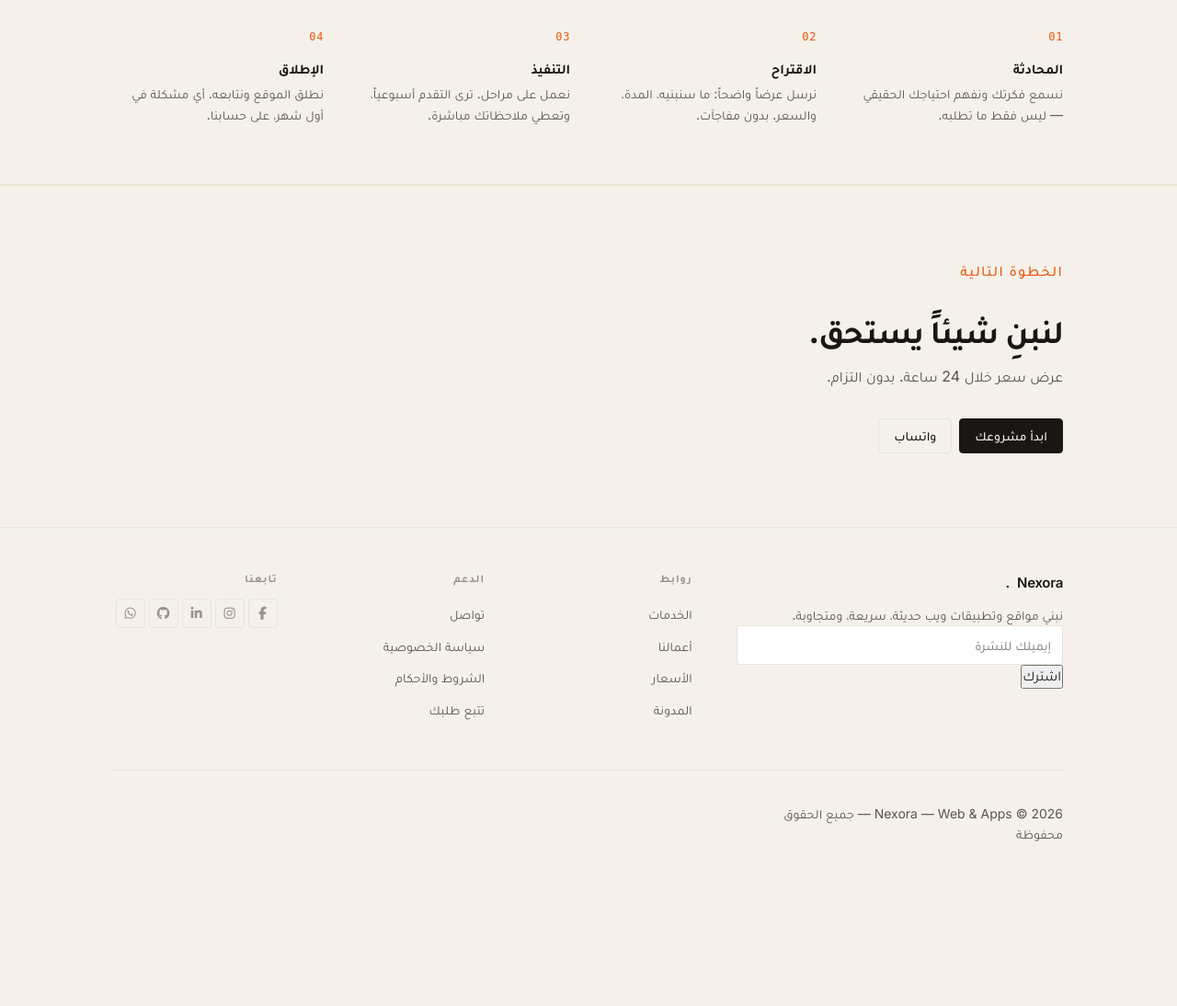
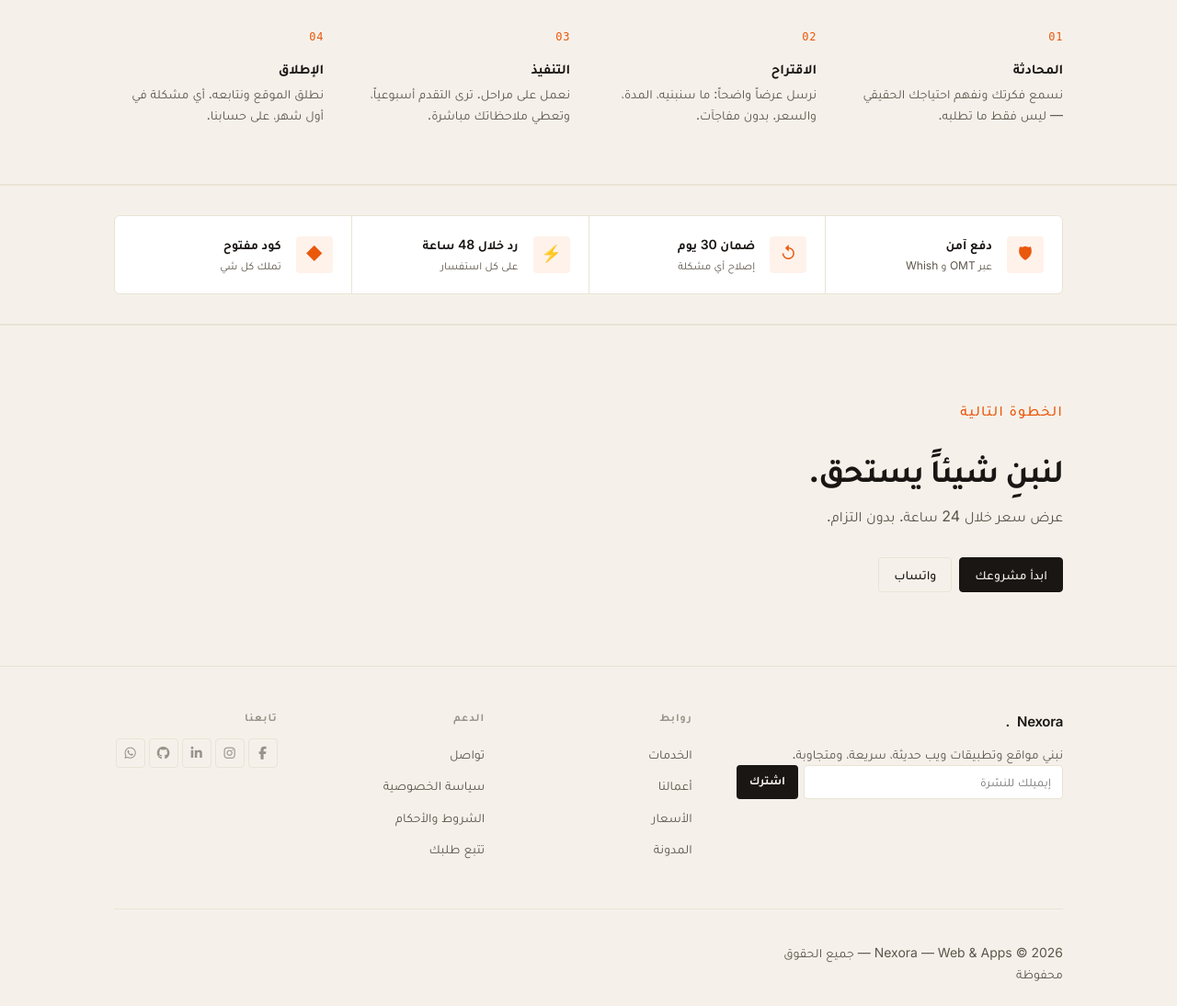
Before and after one commit to bilali822/nexora, a Django app: page / in a window 1280 px wide. Shown: the part 1107-2201 px from the top of the page at 92% size. Before the commit the page ends 2022 px from the top, so only its background shows below. Run offline with Django 5.2, Linux system fonts and the light colour scheme; data comes from the database, SQL or seed files in the repository; data that the repository does not hold is empty.

Commit message:
Phase 3: SEO, Trust badges, Newsletter, Telegram, Analytics

```diff
--- a/static/css/style.css
+++ b/static/css/style.css
@@ -2584,3 +2584,123 @@ html[data-theme="dark"] {
   .about-grid { grid-template-columns: 1fr; gap: 2.5rem; }
   .about-side { position: static; }
 }
+
+
+/* ================================================================
+   TRUST BADGES
+   ================================================================ */
+.trust-section {
+  padding: 2rem 0;
+  border-top: 1px solid var(--border);
+  border-bottom: 1px solid var(--border);
+}
+
+.trust-grid {
+  display: grid;
+  grid-template-columns: repeat(auto-fit, minmax(200px, 1fr));
+  gap: 1px;
+  background: var(--border);
+  border: 1px solid var(--border);
+  border-radius: var(--radius-md);
+  overflow: hidden;
+}
+
+.trust-item {
+  display: flex;
+  align-items: center;
+  gap: 1rem;
+  padding: 1.25rem;
+  background: var(--bg-elevated);
+}
+
+.trust-icon {
+  display: flex;
+  align-items: center;
+  justify-content: center;
+  width: 40px;
+  height: 40px;
+  border-radius: var(--radius);
+  background: color-mix(in srgb, var(--accent) 8%, transparent);
+  color: var(--accent);
+  font-size: 1.125rem;
+  flex-shrink: 0;
+}
+
+.trust-item strong {
+  display: block;
+  font-size: 0.875rem;
+  font-weight: 600;
+  color: var(--text);
+  margin-bottom: 0.125rem;
+}
+
+.trust-item span {
+  display: block;
+  font-size: 0.75rem;
+  color: var(--text-muted);
+}
+
+/* ================================================================
+   NEWSLETTER
+   ================================================================ */
+.newsletter-block {
+  margin-top: 1.5rem;
+}
+
+.newsletter-block h4 {
+  font-size: 0.75rem;
+  font-weight: 600;
+  text-transform: uppercase;
+  letter-spacing: 0.08em;
+  color: var(--text-subtle);
+  margin-bottom: 0.5rem;
+}
+
+.newsletter-block p {
+  font-size: 0.8125rem;
+  color: var(--text-muted);
+  margin-bottom: 0.75rem;
+  line-height: 1.5;
+}
+
+.newsletter-form {
+  display: flex;
+  gap: 0.375rem;
+}
+
+.newsletter-form input {
+  flex: 1;
+  min-width: 0;
+  padding: 0.5rem 0.75rem;
+  background: var(--bg-elevated);
+  border: 1px solid var(--border);
+  border-radius: var(--radius);
+  font-size: 0.8125rem;
+  color: var(--text);
+  font-family: inherit;
+}
+
+.newsletter-form input:focus {
+  outline: none;
+  border-color: var(--accent);
+}
+
+.newsletter-form button {
+  padding: 0.5rem 0.875rem;
+  background: var(--text);
+  color: var(--bg);
+  border: none;
+  border-radius: var(--radius);
+  font-size: 0.8125rem;
+  font-weight: 600;
+  cursor: pointer;
+  font-family: inherit;
+  transition: opacity var(--transition);
+}
+
+.newsletter-form button:hover { opacity: 0.85; }
+
+@media (max-width: 768px) {
+  .newsletter-form { flex-direction: column; }
+  .newsletter-form button { width: 100%; }
+}
--- a/static/robots.txt
+++ b/static/robots.txt
@@ -1,4 +1,8 @@
 User-agent: *
 Allow: /
 Disallow: /admin/
-Sitemap: https://your-domain.com/sitemap.xml
+Disallow: /nexora-control-2026/
+Disallow: /accounts/
+Disallow: /request/
+Disallow: /payments/
+Sitemap: https://nexorastudiomakerwebandapps.pythonanywhere.com/sitemap.xml
--- a/templates/core/home.html
+++ b/templates/core/home.html
@@ -142,6 +142,42 @@
 </section>
 {% endif %}
 
+
+<section class="trust-section">
+  <div class="container">
+    <div class="trust-grid">
+      <div class="trust-item">
+        <div class="trust-icon">🛡</div>
+        <div>
+          <strong>دفع آمن</strong>
+          <span>عبر OMT و Whish</span>
+        </div>
+      </div>
+      <div class="trust-item">
+        <div class="trust-icon">↺</div>
+        <div>
+          <strong>ضمان 30 يوم</strong>
+          <span>إصلاح أي مشكلة</span>
+        </div>
+      </div>
+      <div class="trust-item">
+        <div class="trust-icon">⚡</div>
+        <div>
+          <strong>رد خلال 48 ساعة</strong>
+          <span>على كل استفسار</span>
+        </div>
+      </div>
+      <div class="trust-item">
+        <div class="trust-icon">◆</div>
+        <div>
+          <strong>كود مفتوح</strong>
+          <span>تملك كل شي</span>
+        </div>
+      </div>
+    </div>
+  </div>
+</section>
+
 <!-- CTA -->
 <section class="cta-section">
   <div class="container">
```
Also changed, not shown: core/sitemaps.py (+4 -3 lines).
